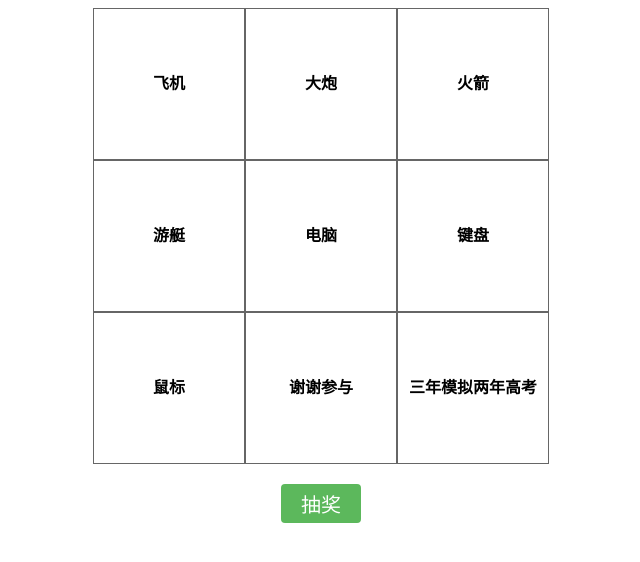
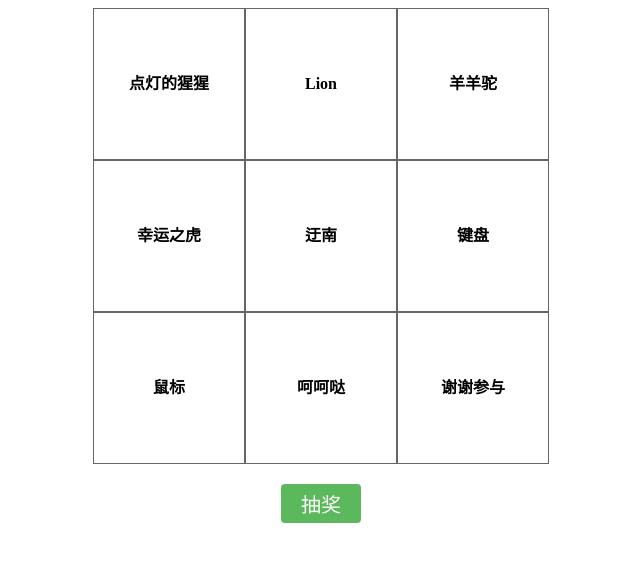
Before and after one commit to chinoukin/chinoukin.github.io, a plain HTML site: page lucky.html in a window 1280 px wide. Shown: the whole page, without its empty margins (319-959 px from the left). Drawn offline with nearby package versions, Linux system fonts and the light colour scheme.

Commit message:
modify lucky html files

```diff
--- a/lucky.html
+++ b/lucky.html
@@ -50,7 +50,7 @@
 <script>
 //请在此段代码前引用jq,否则代码无效
 $(document).ready(function() {
-    var name = ['飞机', '大炮', '火箭', '游艇', '电脑', '键盘', '鼠标', '谢谢参与', '三年模拟两年高考']
+    var name = ['点灯的猩猩', 'Lion', '羊羊驼', '幸运之虎', '迂南', '键盘', '鼠标', '呵呵哒', '谢谢参与']
     for (var i = 1; i <= name.length; i++) {
         $(".content").append('<div id="' + i + '" class="kuai">' + name[i - 1] + '</div>');
     }
```
